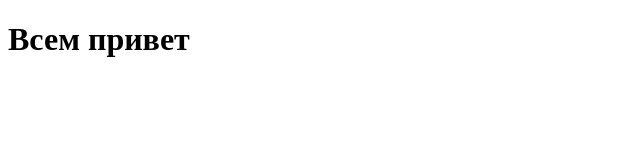
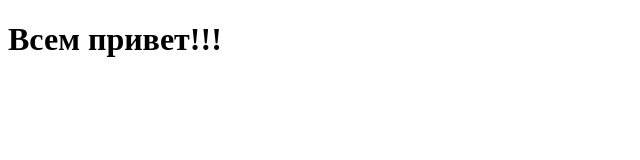
Before and after one commit to Bulat15/portfolio, a plain HTML site: page index.html in a window 1280 px wide. Shown: the full height of the page, 0-640 px from the left. Drawn offline with Linux system fonts and the light colour scheme.

Commit message:
проверка push

```diff
--- a/index.html
+++ b/index.html
@@ -8,7 +8,7 @@
   <title>Document</title>
 </head>
 <body>
-  <h1>Всем привет</h1>
+  <h1>Всем привет!!!</h1>
   <script type="text/javascript" src="js/style.js"></script>
 </body>
 </html>
```
